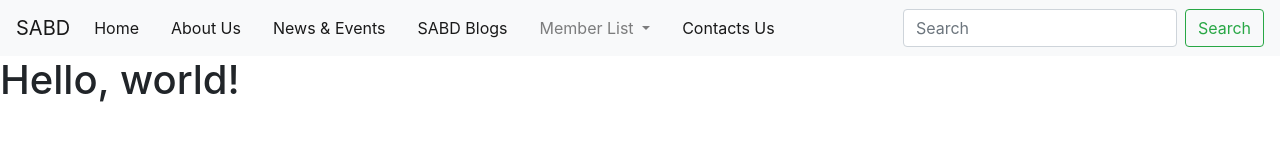
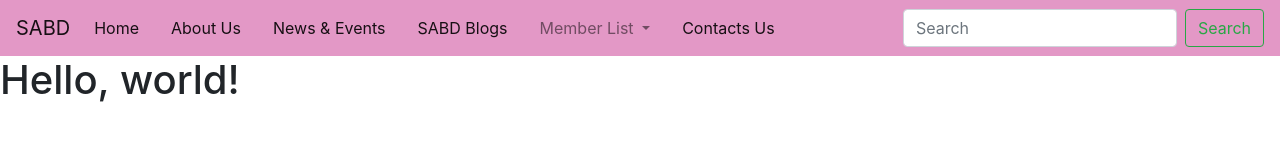
Before and after one commit to mehedi995/SABD-BIRGANJ, a plain HTML site: page index.html in a window 1280 px wide. Drawn offline with nearby package versions, Linux system fonts and the light colour scheme.

Commit message:
index_update_navbar

```diff
--- a/index.html
+++ b/index.html
@@ -10,7 +10,7 @@
 
     <title>SABD</title>
 
-    <nav class="navbar navbar-expand-lg navbar-light bg-light">
+    <nav class="navbar navbar-expand-lg navbar-light" style="background-color: #E398C6;">
   <a class="navbar-brand" href="#">SABD</a>
   <button class="navbar-toggler" type="button" data-toggle="collapse" data-target="#navbarSupportedContent" aria-controls="navbarSupportedContent" aria-expanded="false" aria-label="Toggle navigation">
     <span class="navbar-toggler-icon"></span>
```
